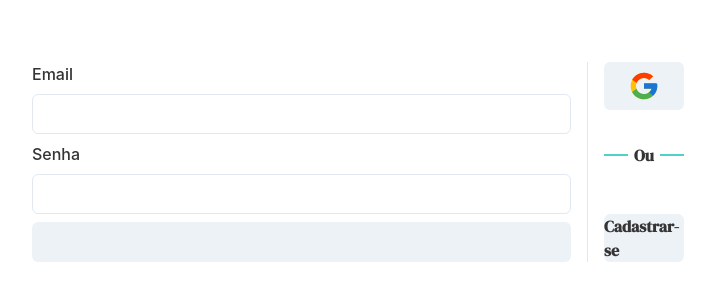
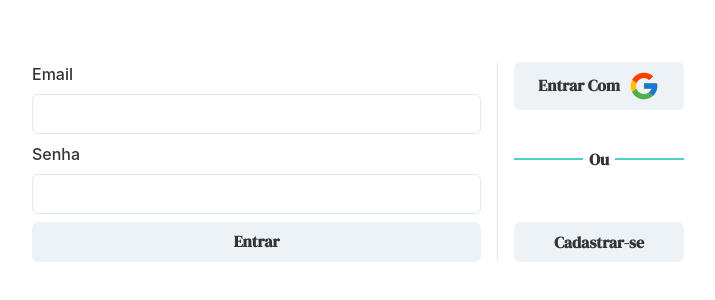
Before and after one commit to AndreMotta25/family-cart_front, a Next.js app: page / in a window 1280 px wide. Shown: the part 238-538 px from the top of the page, without its empty margins (290-1005 px from the left). Built offline with nearby package versions, Linux system fonts and the light colour scheme; no server answers.

Commit message:
♻️ refactor: i dont remamber

```diff
--- a/src/components/List/ShareButton.tsx
+++ b/src/components/List/ShareButton.tsx
@@ -4,7 +4,7 @@ import { UpscaleButton } from '../UpscaleButton'
 
 
 type ShareButtonProps = Chakra.IconButtonProps & {
-    colorIcon?: string
+    colorIcon?: string;
 }
 
 const ShareButton = ({colorIcon,_hover,...rest}:ShareButtonProps) => {
--- a/src/components/UpscaleButton.tsx
+++ b/src/components/UpscaleButton.tsx
@@ -1,17 +1,37 @@
 import * as Chakra from '@chakra-ui/react'
-import { ReactElement } from 'react'
+import { ReactElement, ReactNode } from 'react'
 import { Tooltip } from './Tooltip'
+import { Button } from '@chakra-ui/react'
+import { dm_serif_display } from '@/fonts'
 
 export type UpscaleProps = {
-    icon: ReactElement,
+    icon?: ReactElement,
     tooltip?: string,
+    text?:string,
+    children?: ReactNode
 } & Chakra.IconButtonProps
 
-const UpscaleButton = ({icon,tooltip,_hover, ...rest}:UpscaleProps) => {
-    return (
-        <Tooltip label={tooltip}>
-            <Chakra.IconButton _hover={{transform:'scale(1.1);',bg:"teal.400",..._hover}} icon={icon} {...rest}/>
-        </Tooltip>
-    )
+const UpscaleButton = ({children,icon,text,tooltip,_hover, ...rest}:UpscaleProps) => {
+    if(!text && icon) {
+        return (
+            <Tooltip label={tooltip}>
+                <Chakra.IconButton _hover={{transform:'scale(1.1);',bg:"teal.400",..._hover}} icon={icon} {...rest}/>
+            </Tooltip>
+        )
+    }
+    else if(text && icon) {
+        return (
+            <Tooltip label={tooltip} >
+                <Button className={dm_serif_display.className} rightIcon={icon} _hover={{transform:'scale(1.1);',bg:"teal.400",..._hover}} icon={icon} {...rest}>{text}</Button>
+            </Tooltip>
+        )
+    }
+    else { // só com texto
+        return (
+            <Tooltip label={tooltip}>
+                <Button className={dm_serif_display.className} _hover={{transform:'scale(1.1);',bg:"teal.400",..._hover}} {...rest}>{children}</Button>
+            </Tooltip>
+        )
+    }
 }
 export {UpscaleButton}
```
